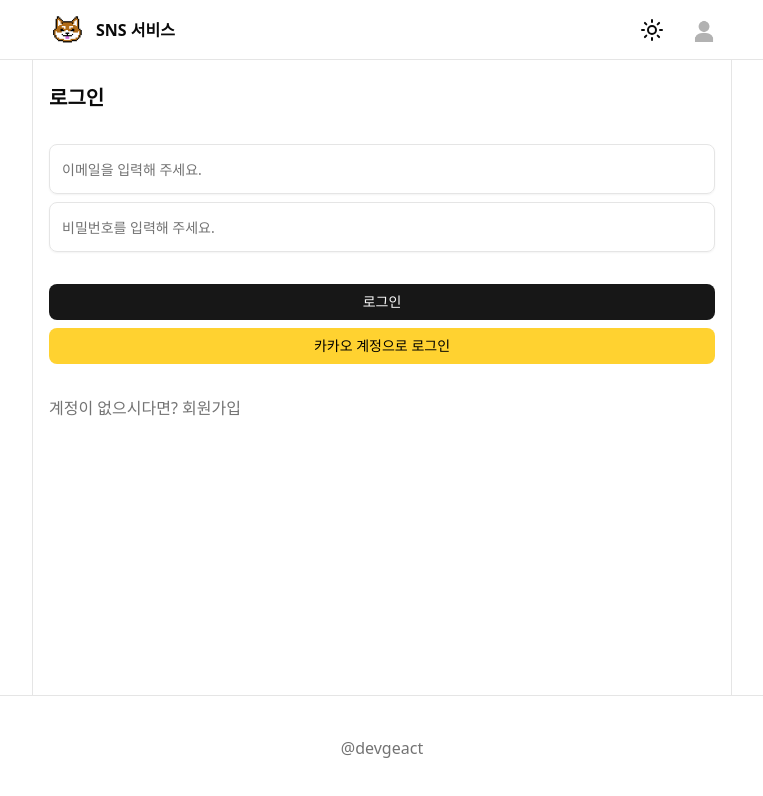
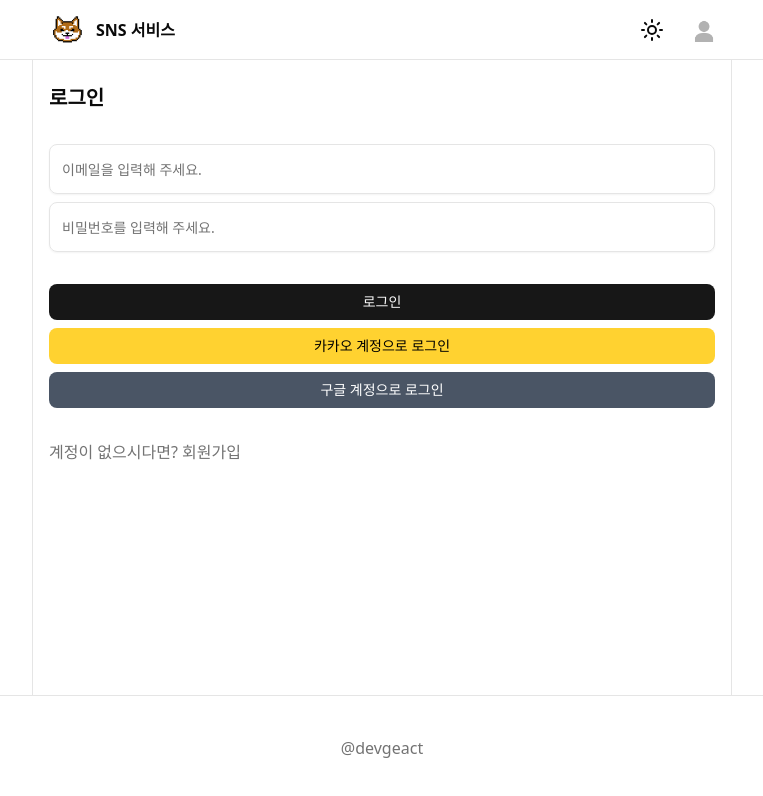
Before and after one commit to devyubi/til_next_supabase, a Next.js app: page /signin in a window 1280 px wide. Shown: the top 796 px of the page, without its empty margins (258-1021 px from the left). Built offline with nearby package versions, Linux system fonts and the light colour scheme; no server answers.

Commit message:
[docs] google 인증

```diff
--- a/src/app/signin/page.tsx
+++ b/src/app/signin/page.tsx
@@ -1,6 +1,7 @@
 'use client';
 import { Button } from '@/components/ui/button';
 import { Input } from '@/components/ui/input';
+import { useSignInWithGoogle } from '@/hooks/mutations/useSignInWithGoogle';
 import { useSignInWithKakao } from '@/hooks/mutations/useSignInWithKakao';
 import { useSignInWithPassword } from '@/hooks/mutations/useSignInWithPassword';
 import Link from 'next/link';
@@ -24,6 +25,13 @@
     useSignInWithKakao();
   const handleSignInWithKakao = () => {
     signInWithKakao('kakao');
+  };
+
+  // 구글 로그인
+  const { mutate: signInWithGoogle, isPending: isPendingGoogle } =
+    useSignInWithGoogle();
+  const handleSignInWithGoogle = () => {
+    signInWithGoogle('google');
   };
 
   return (
@@ -63,6 +71,14 @@
         >
           카카오 계정으로 로그인
         </Button>
+        {/* 구글 로그인 */}
+        <Button
+          onClick={handleSignInWithGoogle}
+          className='w-full cursor-pointer bg-gray-600 hover:bg-gray-500 text-white'
+          disabled={isPendingGoogle}
+        >
+          구글 계정으로 로그인
+        </Button>
       </div>
       <div>
         <Link
--- /dev/null
+++ b/src/hooks/mutations/useSignInWithGoogle.ts
@@ -0,0 +1,8 @@
+import { signInWithOAuth } from '@/apis/auth';
+import { useMutation } from '@tanstack/react-query';
+
+export function useSignInWithGoogle() {
+  return useMutation({
+    mutationFn: signInWithOAuth,
+  });
+}
```
Also changed, not shown: 1 other file (tests, documents, lock files or other folders).
